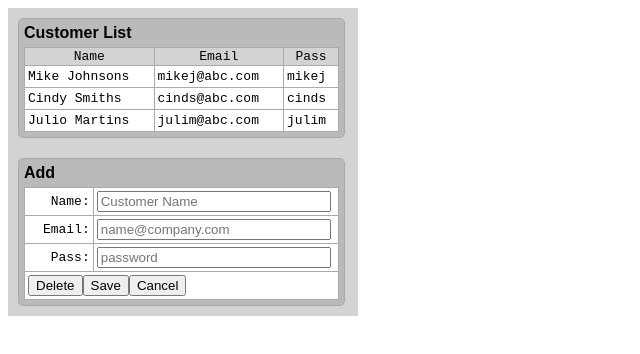
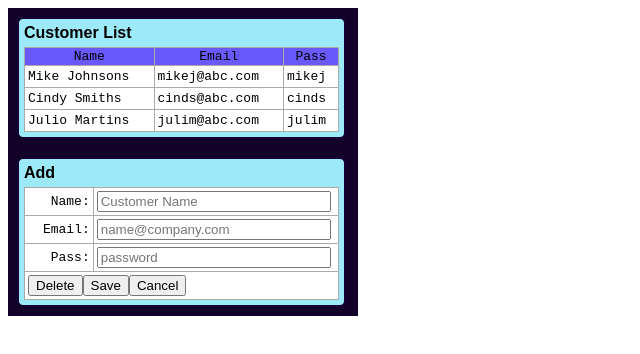
Before and after one commit to JStacy3014/project_week_2, a React (Create React App) app: page / in a window 1280 px wide. Shown: the top 354 px of the page, without its empty margins (0-640 px from the left). Built offline with nearby package versions, Linux system fonts and the light colour scheme.

Commit message:
update to styling of form

```diff
--- a/src/App.css
+++ b/src/App.css
@@ -31,7 +31,7 @@ tr {
 }
 
 th {
-    background-color: lightgrey;
+    background-color: rgb(106, 89, 250);
     font-weight: normal;
     border: 1px #aaa solid;
 }
@@ -41,15 +41,15 @@ form{
 }
 
 div#root {
-    background-color: lightgrey;
+    background-color: rgb(20, 1, 41);
     width: 350px;
 }
 
 .boxed {
-    border: 1.5px solid #aaa;
+    border: 1.5px solid #15013b;
     width: 315px;
     margin: 10px;
-    background-color: #bababa;
+    background-color: #9ce9f7;
     display: inline-block;
     border-radius: 5px;
     padding-left: 5px;;
@@ -69,7 +69,7 @@ div#root {
 
 .selected {
     font-weight: bold;
-    background-color: aqua;
+    background-color: rgb(200, 206, 206);
 }
 
 table#customer-add-update tbody tr td.label{
```
